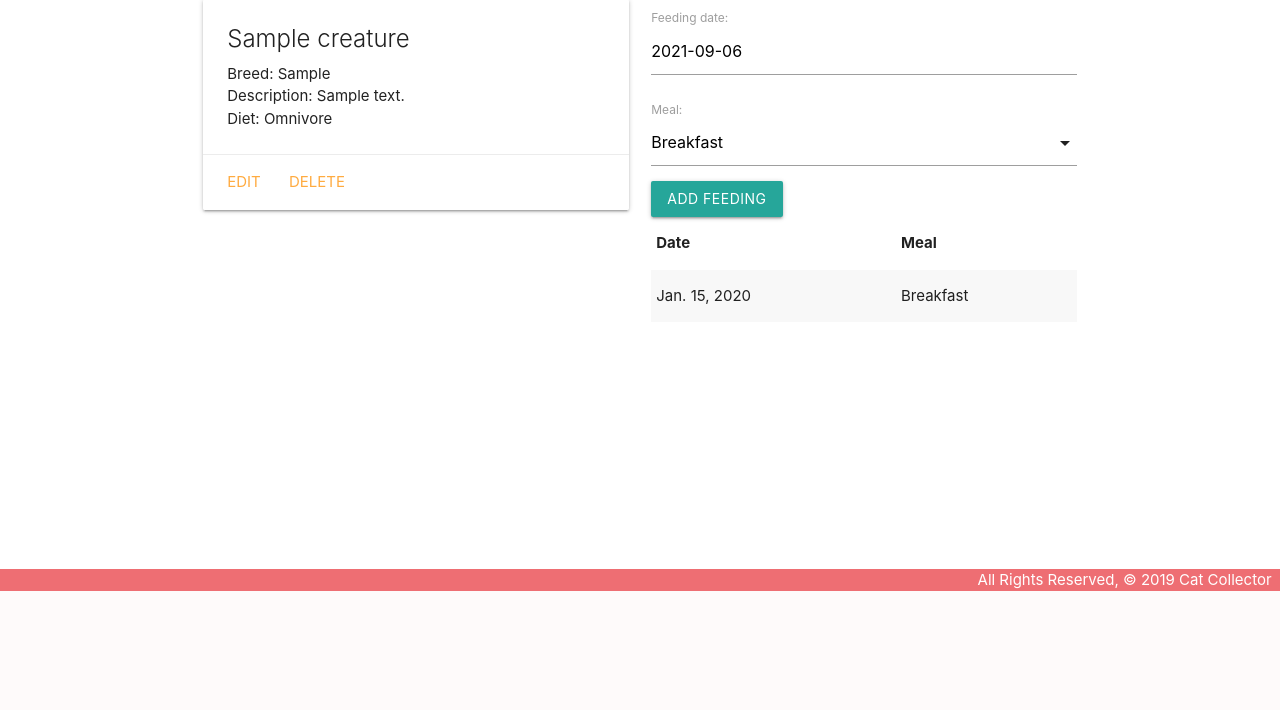
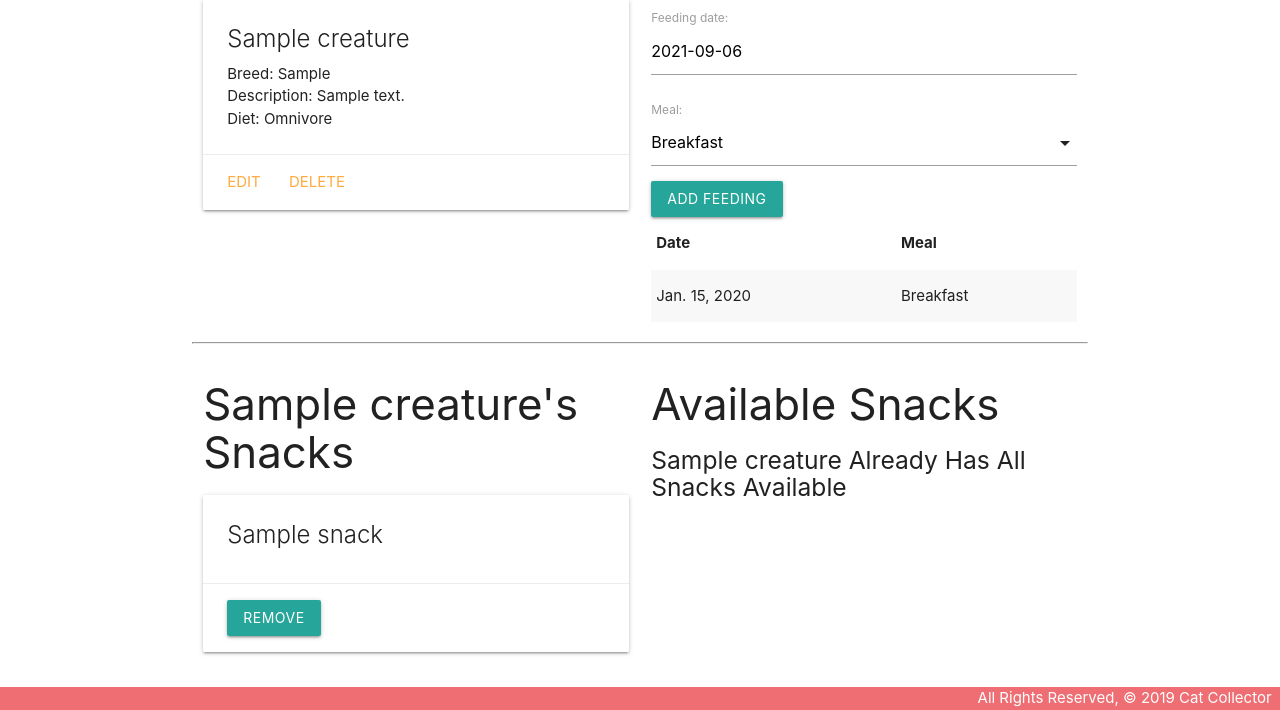
Before and after one commit to robertkoszegi/creaturecluster, a Django app: page /creatures/1/ in a window 1280 px wide. Shown: the part 209-919 px from the top of the page. Before the commit the page ends 800 px from the top, so only its background shows below. Run offline with Django 3.2, Linux system fonts and the light colour scheme; a user stored in the database is signed in; tables that the repository leaves empty hold one stand-in row (values such as "Sample post").

Commit message:
completed up to many-to-many relationship

```diff
--- a/main_app/forms.py
+++ b/main_app/forms.py
@@ -1,7 +1,12 @@
 from django.forms import ModelForm
-from .models import Feeding
+from .models import Feeding, Creature
 
 class FeedingForm(ModelForm):
   class Meta:
     model = Feeding
     fields = ['date', 'meal']
+
+class CreatureForm(ModelForm):
+  class Meta:
+    model = Creature
+    fields = ['name', 'species', 'description', 'diet']
--- a/main_app/models.py
+++ b/main_app/models.py
@@ -8,9 +8,18 @@ MEALS = (
     ('L', 'Lunch'),
     ('D', 'Dinner')
 )
+
+SNACKTYPE = (
+    ('animal', 'Animal'),
+    ('plant', 'Plant'),
+)
+
 class Snack(models.Model):
   name = models.CharField(max_length=50)
-  color = models.CharField(max_length=20)
+  snacktype = models.CharField(
+      max_length=20,
+      choices=SNACKTYPE,
+      null=True)
 
   def __str__(self):
     return self.name
@@ -23,8 +32,14 @@ class Creature(models.Model):
     name = models.CharField(max_length=100)
     species = models.CharField(max_length=100)
     description = models.CharField(max_length=250)
-    diet = models.CharField(max_length=100)
     user = models.ForeignKey(User, on_delete=models.CASCADE)
+    snacks = models.ManyToManyField(Snack)
+    diet = models.CharField(
+        max_length=20,
+        choices=SNACKTYPE,
+        null=True,
+        default=SNACKTYPE,
+    )
 
     def __str__(self):
         return self.name
--- a/main_app/templates/creatures/detail.html
+++ b/main_app/templates/creatures/detail.html
@@ -26,6 +26,7 @@
   <div class="col s6">
     <form action="{% url 'add_feeding' creature.id %}" method="post">
       {% csrf_token %}
+      <!-- Feeding for input fields -->
       {{ feeding_form.as_p }}
       <input type="submit" class="btn" value="Add Feeding">
     </form>
@@ -44,6 +45,58 @@
     </table>
   </div>
 </div>
+<hr>
+
+<div class="row">
+  <div class="col s6">
+    <h3>{{ creature.name }}'s Snacks</h3>
+    {% if creature.snacks.count %}
+      {% for snack in creature.snacks.all %}
+        <div class="card">
+          <div class="card-content">
+            <span class="card-title">
+              {{ snack.name }}
+            </span>
+          </div>
+          <div class="card-action">
+            <form action="{% url 'unassoc_snack' creature.id snack.id %}" method="post">
+              {% csrf_token %}
+              <button type="submit" class="btn">Remove</button>
+            </form>
+          </div>
+        </div>
+      {% endfor %}
+    {% else %}
+      <h5>No Snacks :(</h5>
+    {% endif %}
+  </div>
+  <!-- Available snacks will come after this line -->
+  <div class="col s6">
+    <h3>Available Snacks</h3>
+    {% if snacks.count %}
+      {% for snack in snacks.all %}
+        <div class="card">
+          <div class="card-content">
+            <span class="card-title">
+              A <span style="color: {{ snack.color }}">{{ snack.color }}</span> {{ snack.name }}
+            </span>
+          </div>
+          <div class="card-action">
+            <form action="{% url 'assoc_snack' creature.id snack.id %}" method="post">
+              {% csrf_token %}
+              <button type="submit" class="btn">Add</button>
+            </form>
+          </div>
+        </div>
+      {% endfor %}
+    {% else %}
+      <h5>{{creature.name}} Already Has All Snacks Available</h5>
+    {% endif %}
+  </div>
+</div>
+
+
+
 <script>
   var dateEl = document.getElementById('id_date');
   M.Datepicker.init(dateEl, {
--- a/main_app/urls.py
+++ b/main_app/urls.py
@@ -11,6 +11,10 @@ urlpatterns = [
     path('creatures/<int:pk>/update', views.CreatureUpdate.as_view(), name='creatures_update'),
     path('creatures/<int:pk>/delete', views.CreatureDelete.as_view(), name='creatures_delete'),
     path('creatures/<int:creature_id>/add_feeding', views.add_feeding, name='add_feeding'),
+    # associate a toy with a cat (M:M)
+    path('creatures/<int:creature_id>/assoc_snack/<int:snack_id>/', views.assoc_snack, name='assoc_snack'),
+    # unassociate a toy and cat
+    path('creatures/<int:creature_id>/unassoc_snack/<int:snack_id>/', views.unassoc_snack, name='unassoc_snack'),
     path('snacks/', views.SnackList.as_view(), name='snacks_index'),
     path('snacks/<int:pk>/', views.SnackDetail.as_view(), name='snacks_detail'),
     path('snacks/create/', views.SnackCreate.as_view(), name='snacks_create'),
--- a/main_app/views.py
+++ b/main_app/views.py
@@ -1,9 +1,9 @@
 from django.shortcuts import render, redirect
-from django.http import HttpResponse # Not in cat collector
+from django.http import HttpResponse
 from django.views.generic.edit import CreateView, UpdateView, DeleteView
 from django.views.generic import ListView, DetailView
 from .models import Creature, Snack # imports the class from the models file
-from .forms import FeedingForm
+from .forms import FeedingForm, CreatureForm
 from django.contrib.auth import login
 from django.contrib.auth.forms import UserCreationForm
 from django.contrib.auth.decorators import login_required
@@ -29,7 +29,7 @@ from django.contrib.auth.mixins import LoginRequiredMixin
 # - Class based views -
 class CreatureCreate(CreateView):
     model = Creature
-    fields = '__all__'
+    fields = ['name', 'species', 'description', 'diet']
 
     def form_valid(self, form):
         form.instance.user = self.request.user
@@ -39,6 +39,7 @@ class CreatureCreate(CreateView):
 class CreatureUpdate(LoginRequiredMixin, UpdateView):
     model = Creature
     fields = ['species', 'description', 'diet']
+
 
 class CreatureDelete(LoginRequiredMixin, DeleteView):
     model = Creature
@@ -53,19 +54,24 @@ def about(request):
     return render(request, 'about.html')
 
 def creatures_index(request):
-    creatures = Creature.objects.filter(user=request.user).order_by('name') # query the imported model for rendering
+    # creatures = Creature.objects.filter(user=request.user).order_by('name') # query the imported model for rendering
     # alternative:
-    # creatures = request.user.creature_set.all()
+    creatures = request.user.creature_set.all()
     return render(request, 'creatures/index.html', {'creatures': creatures})
 
 @login_required
 def creatures_detail(request, creature_id):
     creature = Creature.objects.get(id=creature_id)
+    # get snack that match the creature's diet
+    matching_snacks = Snack.objects.filter(snacktype=creature.diet)
+    snacks_remaining = matching_snacks.exclude(id__in=creature.snacks.values_list('id'))
     # instantiate FeedingForm to be rendered in the template
     feeding_form = FeedingForm()
     return render(request, 'creatures/detail.html', {
         # include the creature and feeding_form in the context
-        'creature': creature, 'feeding_form': feeding_form
+        'creature': creature,
+        'feeding_form': feeding_form,
+        'snacks': snacks_remaining,
     })
 
 @login_required
@@ -93,12 +99,19 @@ class SnackCreate(LoginRequiredMixin, CreateView):
 
 class SnackUpdate(LoginRequiredMixin, UpdateView):
     model = Snack
-    fields = ['name', 'color']
+    fields = ['name', 'snacktype']
 
 class SnackDelete(LoginRequiredMixin, DeleteView):
     model = Snack
     success_url = '/snacks/'
 
+def assoc_snack(request, creature_id, snack_id):
+  Creature.objects.get(id=creature_id).snacks.add(snack_id)
+  return redirect('detail', creature_id=creature_id)
+
+def unassoc_snack(request, creature_id, snack_id):
+  Creature.objects.get(id=creature_id).snacks.remove(snack_id)
+  return redirect('detail', creature_id=creature_id)
 
 def signup(request):
     error_message = ''
```
Also changed, not shown: main_app/migrations/0005_auto_20210906_1443.py (added), main_app/migrations/0006_auto_20210906_1534.py (added), main_app/migrations/0007_alter_snack_snacktype.py (added), readme.md (added).
